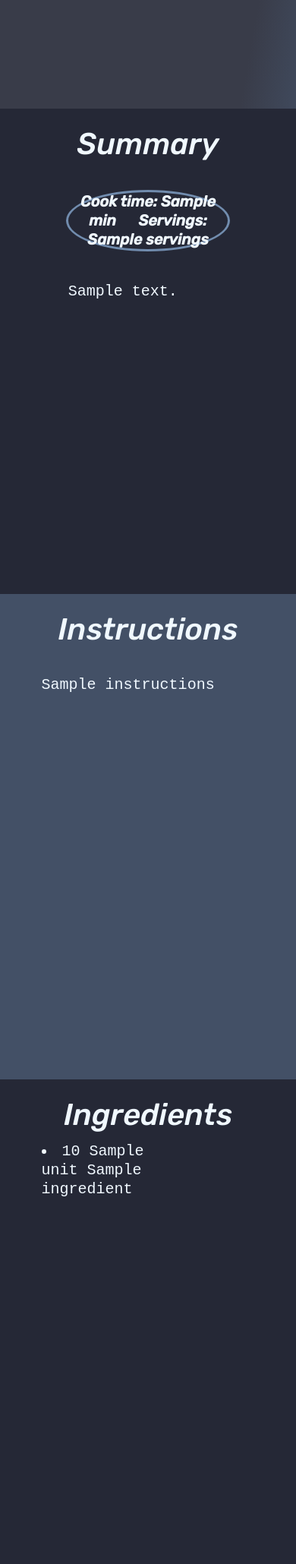
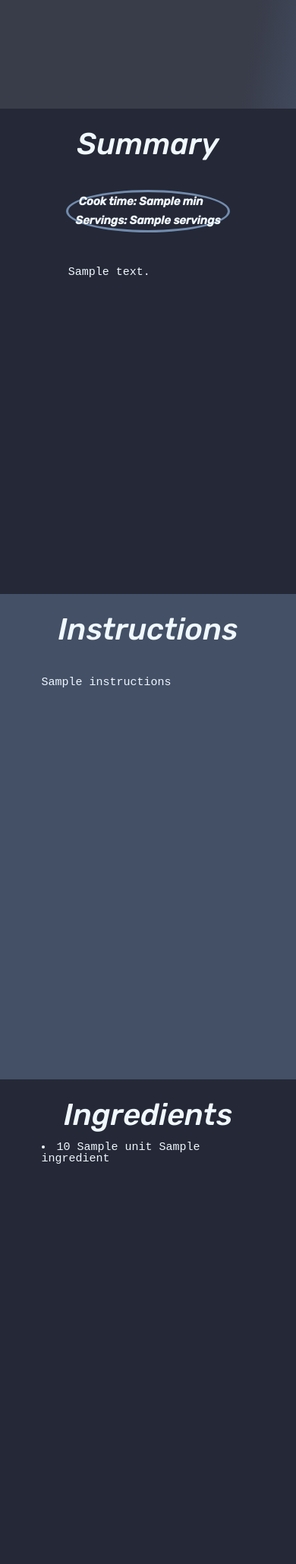
Before and after one commit to nada-mah/alx_capstone_project, a Flask app: template Project/templates/recipe.html in a window 390 px wide. Shown: the part 546-2605 px from the top of the page at 76% size. Run offline with Flask 3, Linux system fonts and the light colour scheme; the template is opened without the code that fills it: most values are stand-ins (such as "Sample title", 1, 10 or a date in 2020); grey boxes marked "Sample" are stand-in pictures.

Commit message:
fix text size

```diff
--- a/Project/static/CSS/recipe.css
+++ b/Project/static/CSS/recipe.css
@@ -173,5 +173,18 @@ label{
     .Ingredients div{
         align-items: start;
     }
+    .Ingredients li{
+        font-size: 15px;
+        line-height: 15px;
+        width: auto;
+    }
+    p{
 
+        font-size: 15px;
+
+    }
+    span{
+        font-size:15px;
+        line-height: 19px
+    }
 }
```
